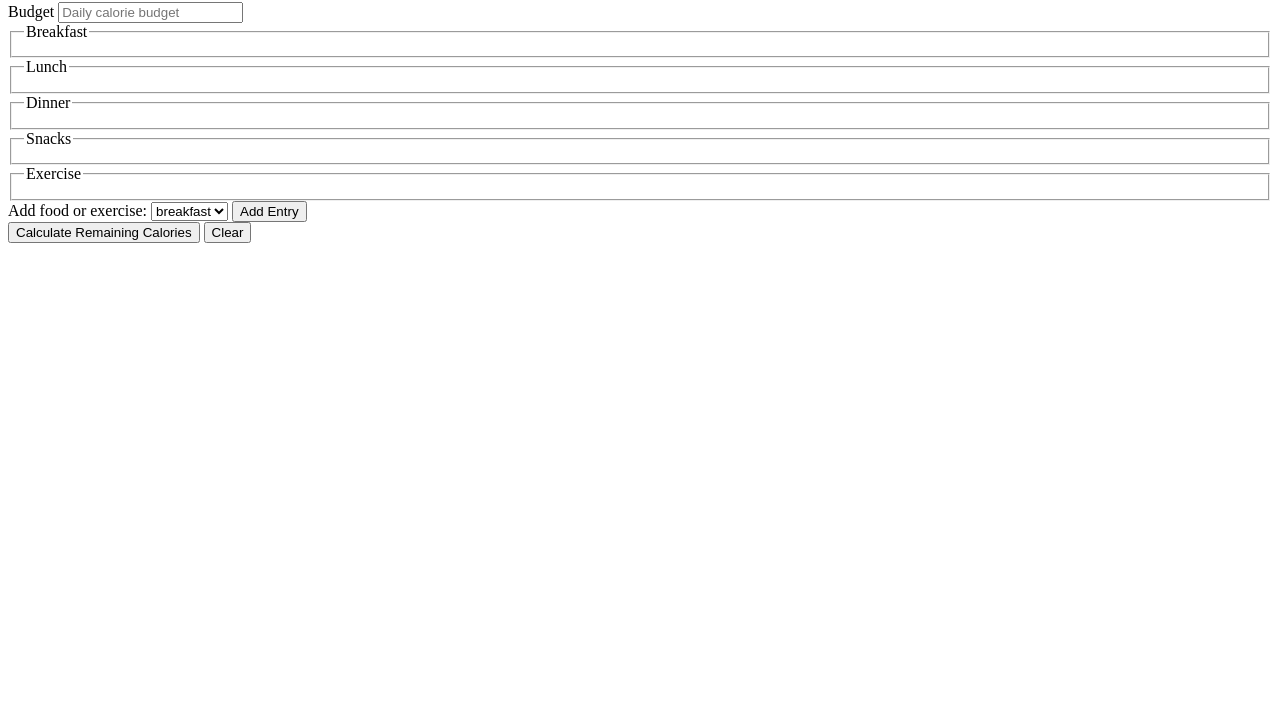
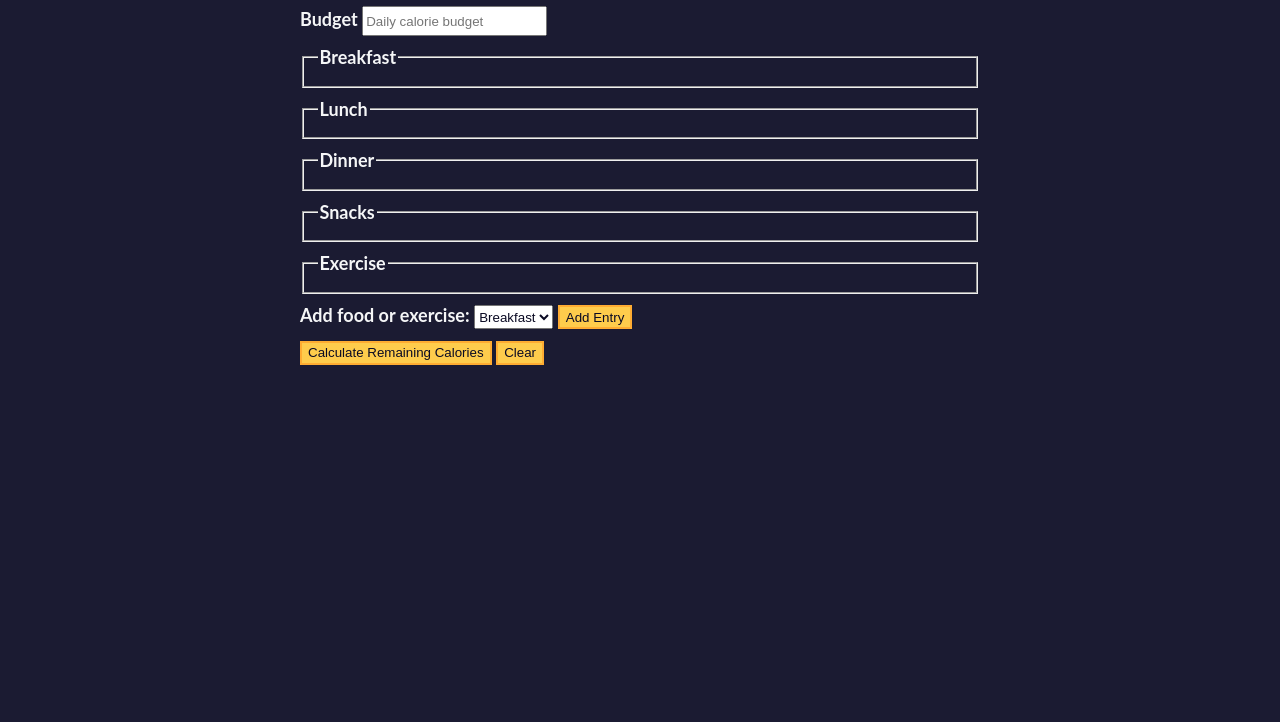
Before and after one commit to tanimaraeliassantos/calories-counter-app, a plain HTML site: page index.html in a window 1280 px wide. Shown: the part 78-800 px from the top of the page. Drawn offline with Linux system fonts and the light colour scheme.

Commit message:
Update index.html

```diff
--- a/index.html
+++ b/index.html
@@ -1,20 +1,21 @@
 <!DOCTYPE html>
 <html lang="en">
 	<head>
-		<meta charset="UTF-8" />
+		<meta charset="utf-8" />
 		<meta name="viewport" content="width=device-width, initial-scale=1.0" />
-		<title>Calorie Counter App</title>
+		<link rel="stylesheet" href="styles.css" />
+		<title>Calorie Counter</title>
 	</head>
 	<body>
 		<main>
 			<h1>Calorie Counter</h1>
 			<div class="container">
-				<form action="" id="calorie-counter">
+				<form id="calorie-counter">
 					<label for="budget">Budget</label>
 					<input
-						id="budget"
 						type="number"
 						min="0"
+						id="budget"
 						placeholder="Daily calorie budget"
 						required
 					/>
@@ -34,7 +35,7 @@
 						<legend>Snacks</legend>
 						<div class="input-container"></div>
 					</fieldset>
-					<fieldset id="Exercise">
+					<fieldset id="exercise">
 						<legend>Exercise</legend>
 						<div class="input-container"></div>
 					</fieldset>
@@ -42,20 +43,18 @@
 						<span>
 							<label for="entry-dropdown">Add food or exercise:</label>
 							<select id="entry-dropdown" name="options">
-								<option value="breakfast" id="fieldset" selected>
-									breakfast
-								</option>
-								<option value="lunch" id="fieldset">Lunch</option>
-								<option value="dinner" id="fieldset">Dinner</option>
-								<option value="snacks" id="fieldset">Snacks</option>
-								<option value="exercise" id="fieldset">Exercise</option>
+								<option value="breakfast" selected>Breakfast</option>
+								<option value="lunch">Lunch</option>
+								<option value="dinner">Dinner</option>
+								<option value="snacks">Snacks</option>
+								<option value="exercise">Exercise</option>
 							</select>
 							<button type="button" id="add-entry">Add Entry</button>
 						</span>
 					</div>
 					<div>
 						<button type="submit">Calculate Remaining Calories</button>
-						<button id="clear" type="button">Clear</button>
+						<button type="button" id="clear">Clear</button>
 					</div>
 				</form>
 				<div id="output" class="output hide"></div>
```
